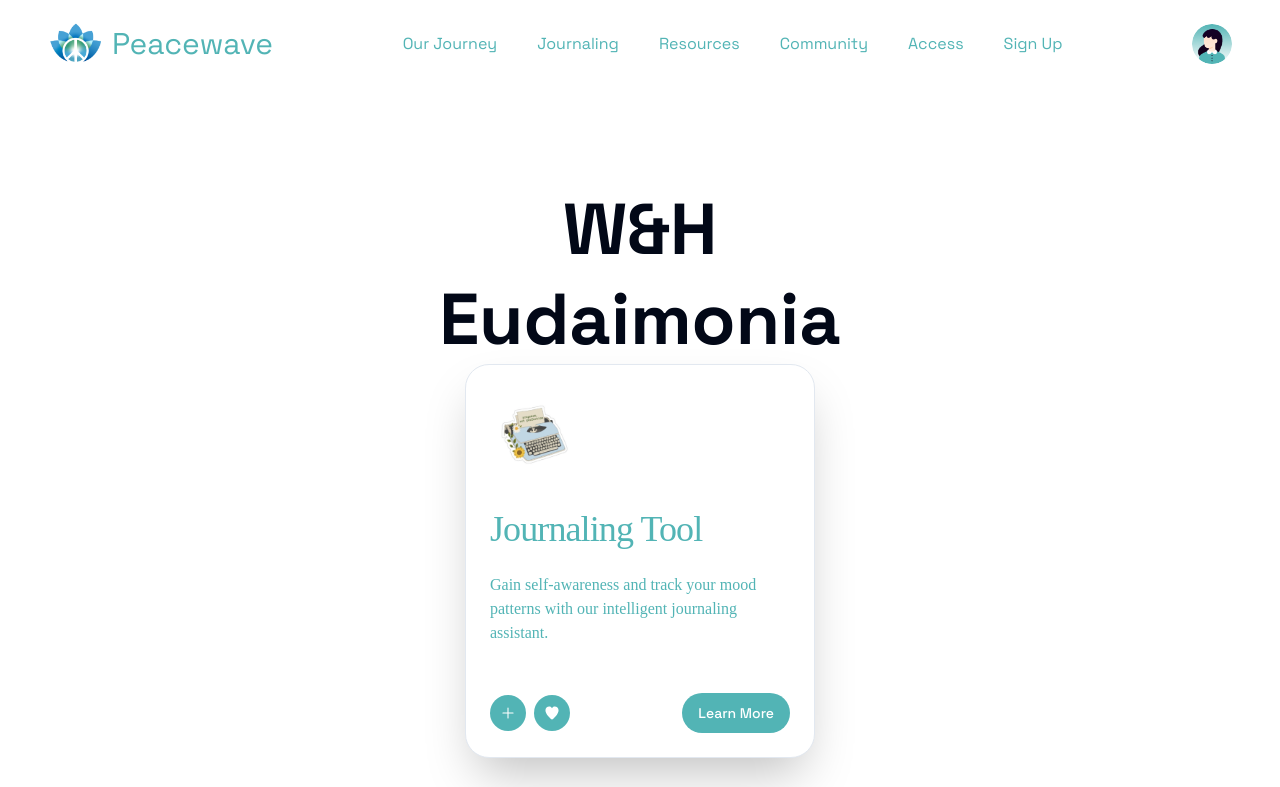
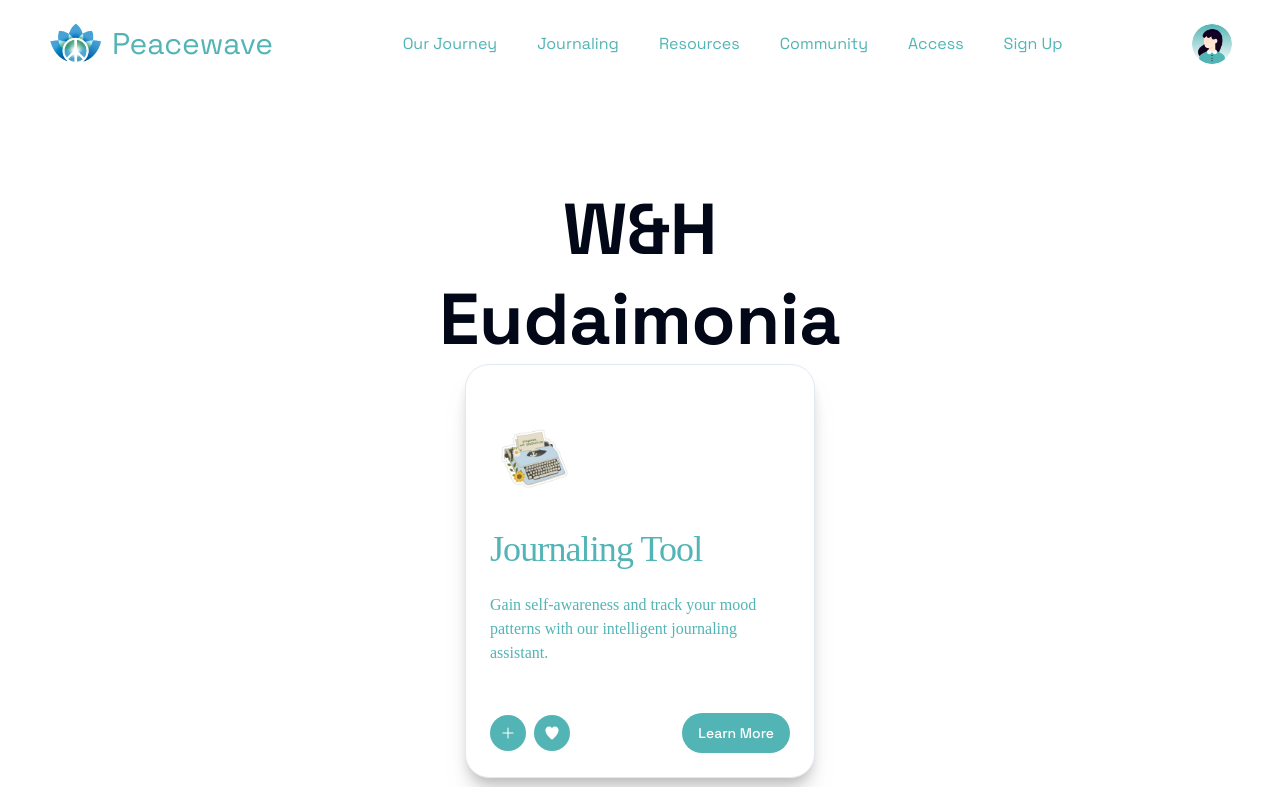
Before and after one commit to WHEUDAIMONIA/EudaimoniaFrontend, a Next.js app: page / in a window 1280 px wide. Shown: the top 787 px of the page. Built offline with nearby package versions, Linux system fonts and the light colour scheme.

Commit message:
tweaked shadow

```diff
--- a/src/app/components/ui/service_card.tsx
+++ b/src/app/components/ui/service_card.tsx
@@ -26,14 +26,14 @@ const ServiceCard: React.FC<ServiceCardProps> = ({
   learnMoreLink
 }) => {
   return (
-    <Card className='w-[350px] rounded-[24px] bg-white shadow-2xl'>
+    <Card className='w-[350px] rounded-[24px] bg-white shadow-xl drop-shadow-xl'>
       <CardHeader>
         <Image
           src={imageSrc}
           alt={title}
           width={90}
           height={90}
-          className='pb-7'
+          className='py-6'
         />
         <CardTitle className='font-andada text-4xl font-normal text-primary'>
           {title}
--- a/tailwind.config.ts
+++ b/tailwind.config.ts
@@ -19,6 +19,9 @@ const config = {
       }
     },
     extend: {
+      boxShadow: {
+        custom: '1px 14px 15px 0px rgba(153,153,153,1)'
+      },
       fontFamily: {
         andada: ['Andada Pro', 'serif']
       },
```
